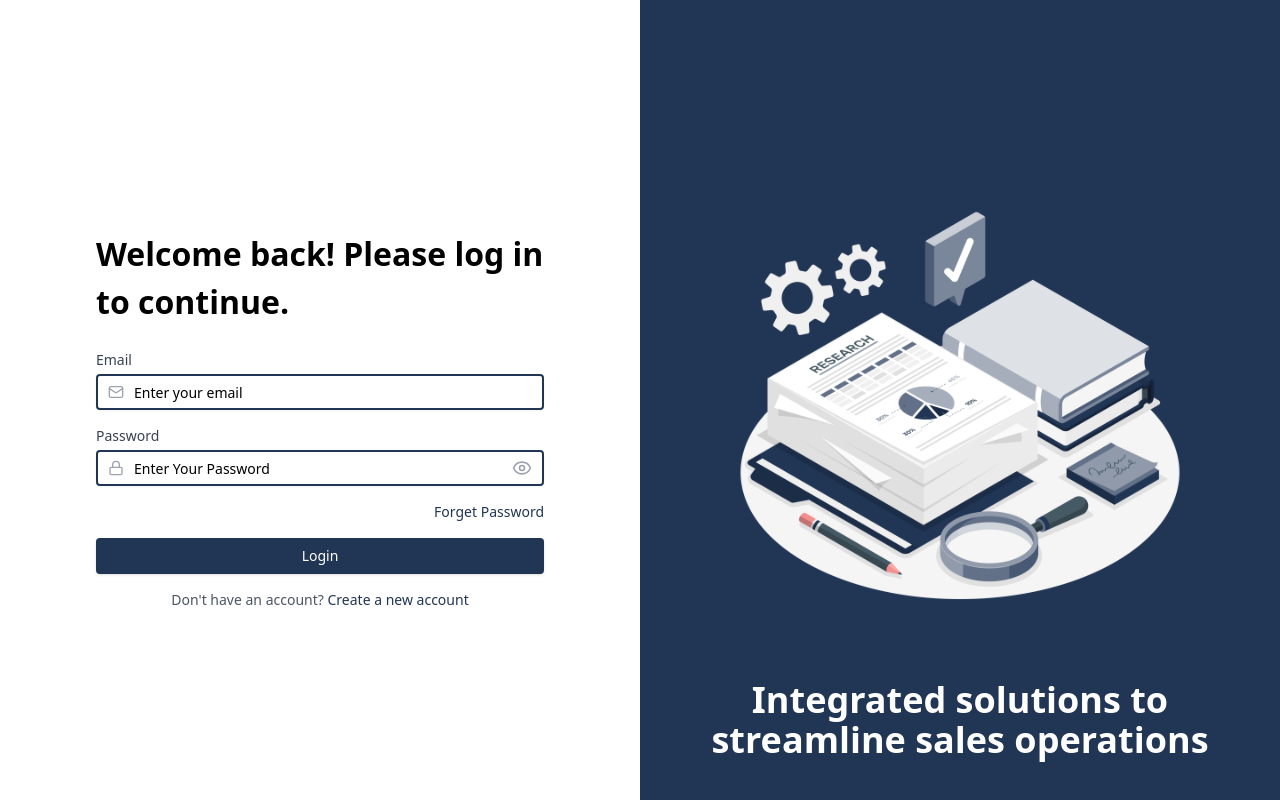
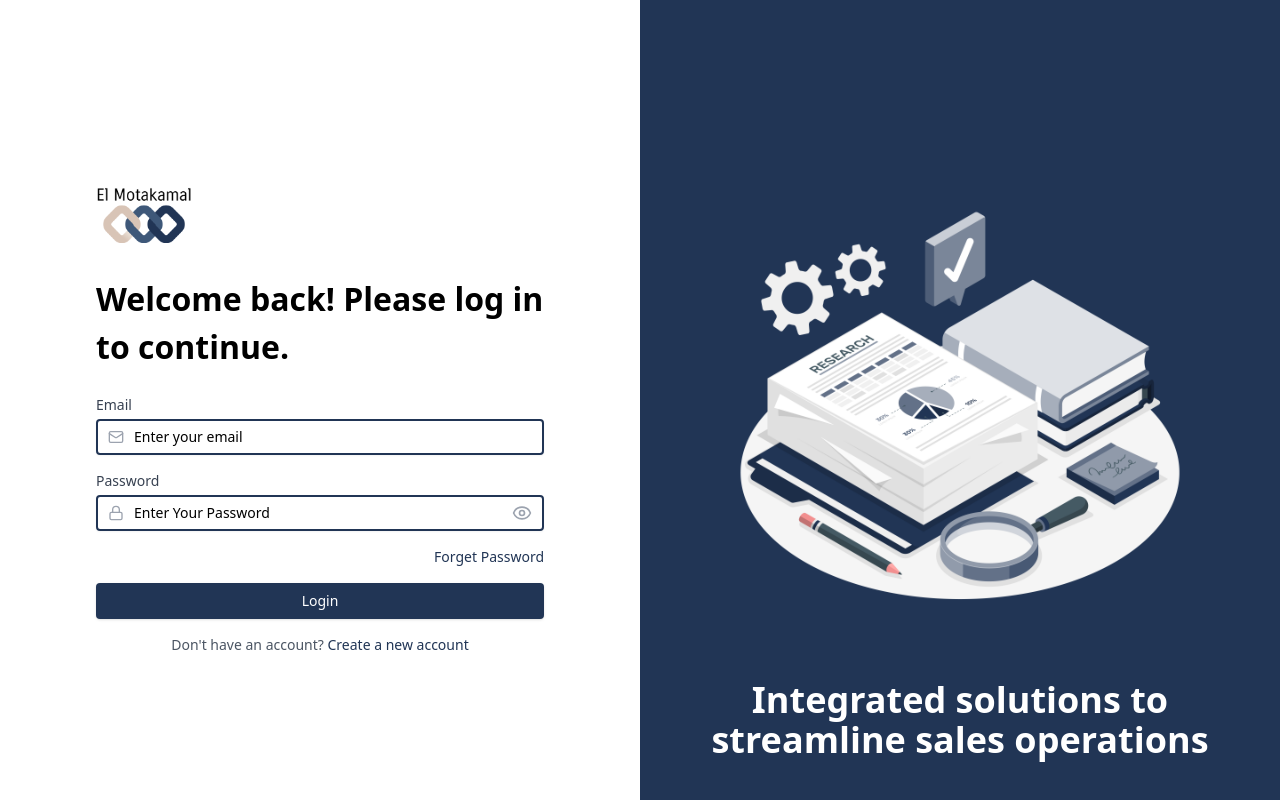
Before and after one commit to Joo110/el-motakamel-erp-system, a React (Vite) app: page /#/ in a window 1280 px wide. Built offline with nearby package versions, Linux system fonts and the light colour scheme; no server answers.

Commit message:
add photo

```diff
--- a/src/mycomponents/user/authentication/UserLogin.tsx
+++ b/src/mycomponents/user/authentication/UserLogin.tsx
@@ -46,6 +46,7 @@ const UserLogin = () => {
 
   return (
     <div className="flex flex-col items-start space-y-6 max-w-md mx-auto mt-10">
+<img src="/images/Logo.png" alt="Logo" className="w-24 h-auto mb-2" />
 
       <h2 className="text-black text-[32px] font-bold">
         Welcome back! Please log in to continue.
```
Also changed, not shown: public/images/Logo.png (renamed from src/assets/Logo.png).
